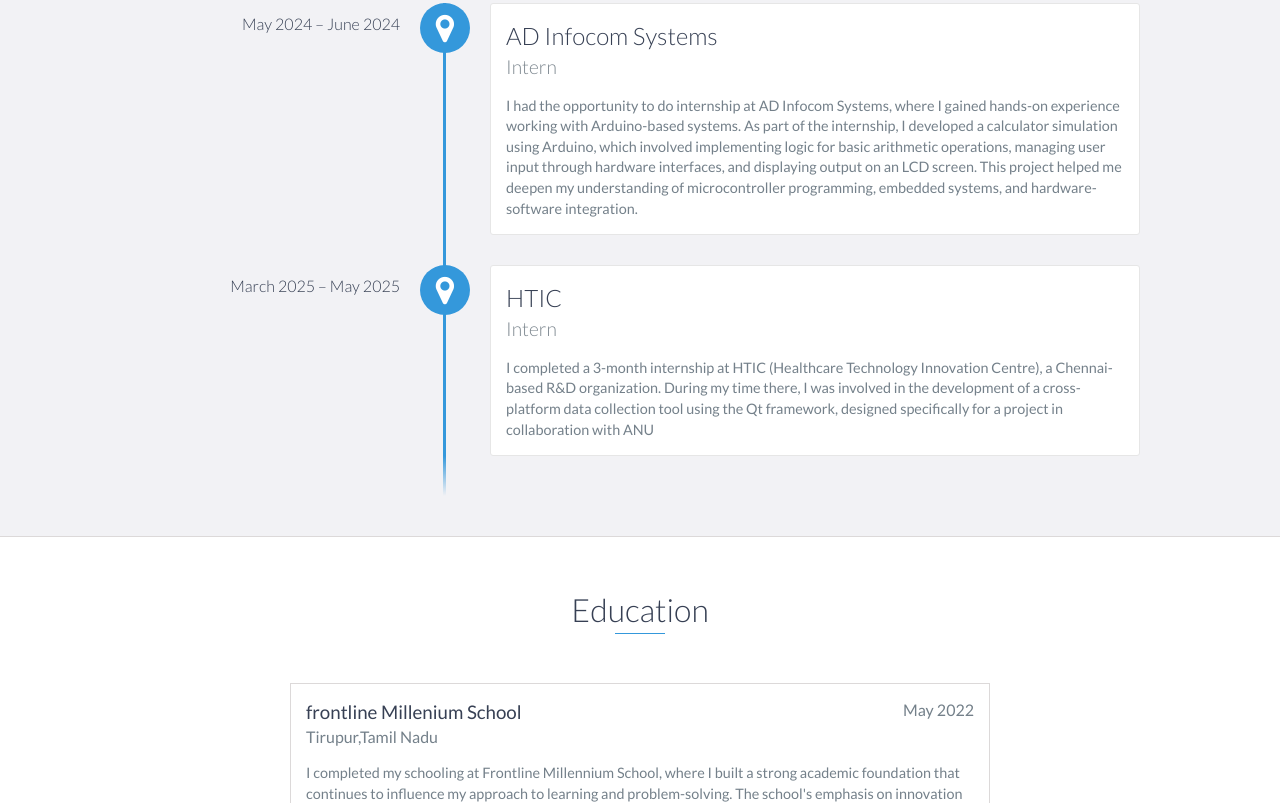
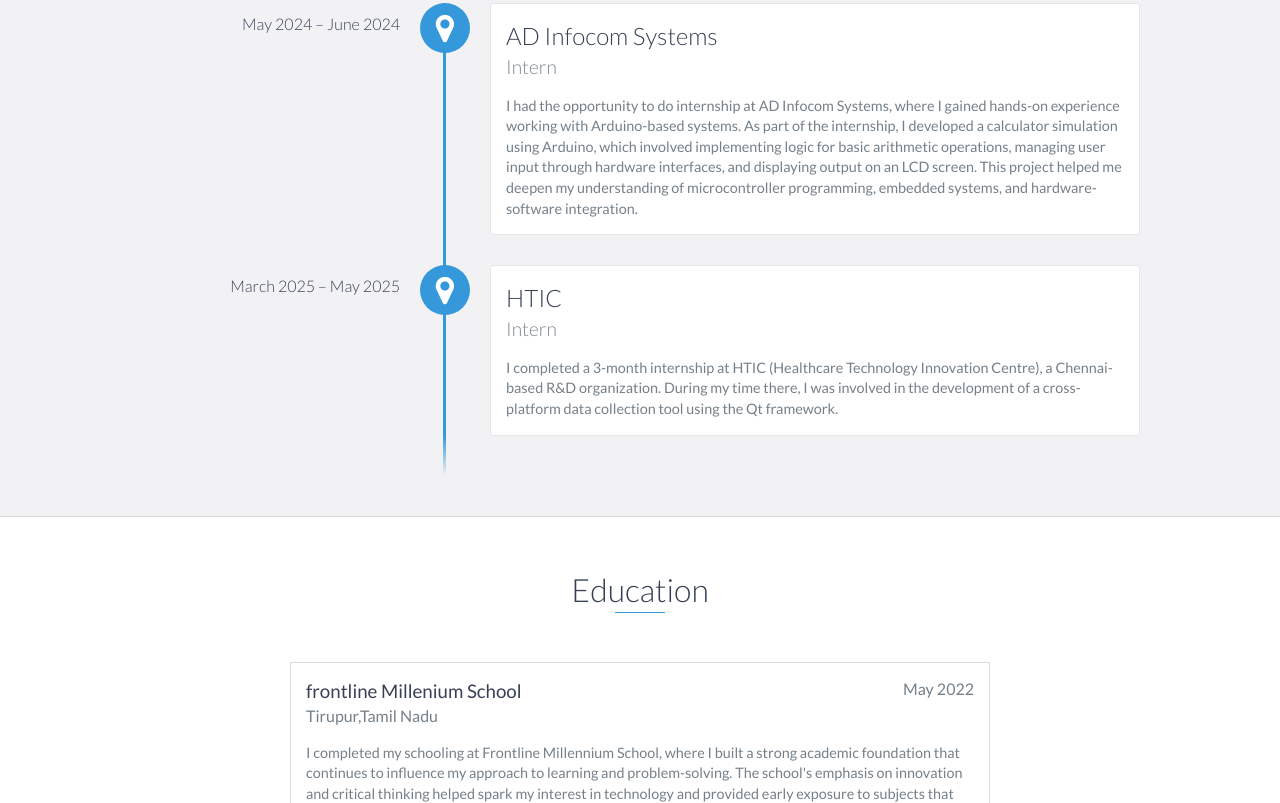
Before and after one commit to sai-ram-sys/portfolio.github.io, a website: page index.html in a window 1280 px wide. Shown: the part 1218-2021 px from the top of the page. Drawn offline with nearby package versions, Linux system fonts and the light colour scheme.

Commit message:
Simplify internship description in index.html
Removed a sentence for clarity in internship description.

```diff
--- a/index.html
+++ b/index.html
@@ -98,7 +98,7 @@ This portfolio showcases my journey so far—projects, skills, and learning expe
                 <h3>HTIC</h3>
                 <h4>Intern</h4>
                 <p>
-                    I completed a 3-month internship at HTIC (Healthcare Technology Innovation Centre), a Chennai-based R&D organization. During my time there, I was involved in the development of a cross-platform data collection tool using the Qt framework, designed specifically for a project in collaboration with ANU
+                    I completed a 3-month internship at HTIC (Healthcare Technology Innovation Centre), a Chennai-based R&D organization. During my time there, I was involved in the development of a cross-platform data collection tool using the Qt framework.
                 </p>
             </div>
         </div>
```
